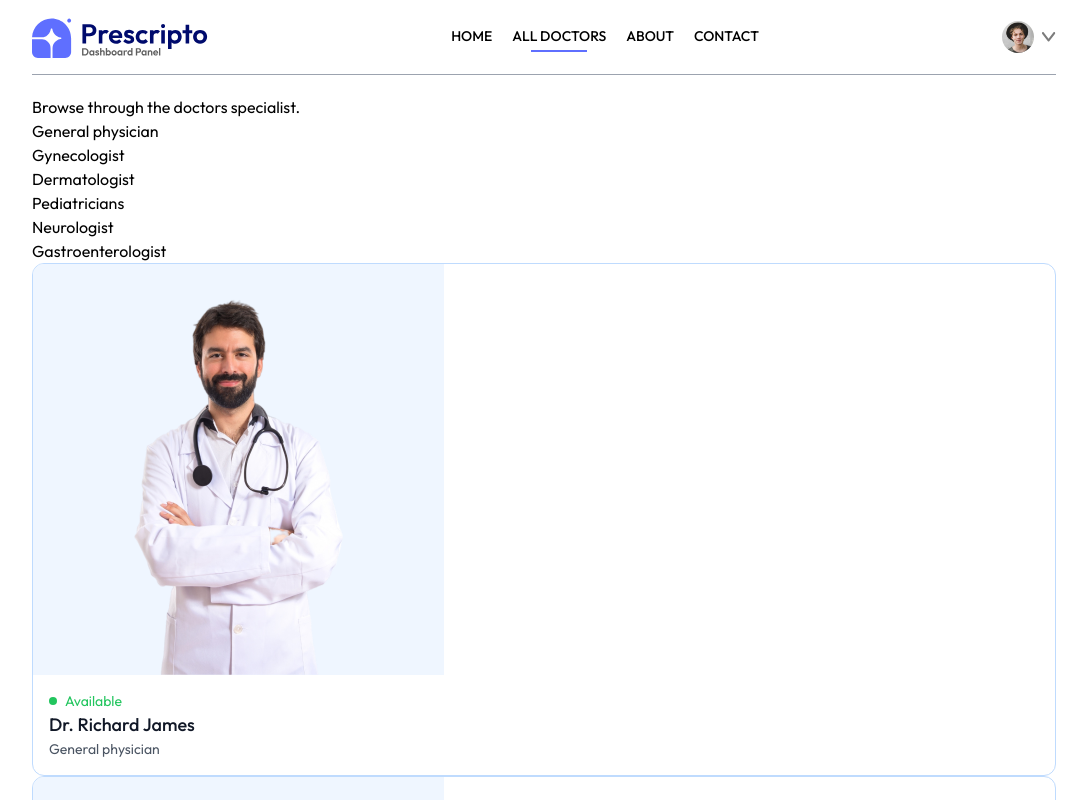
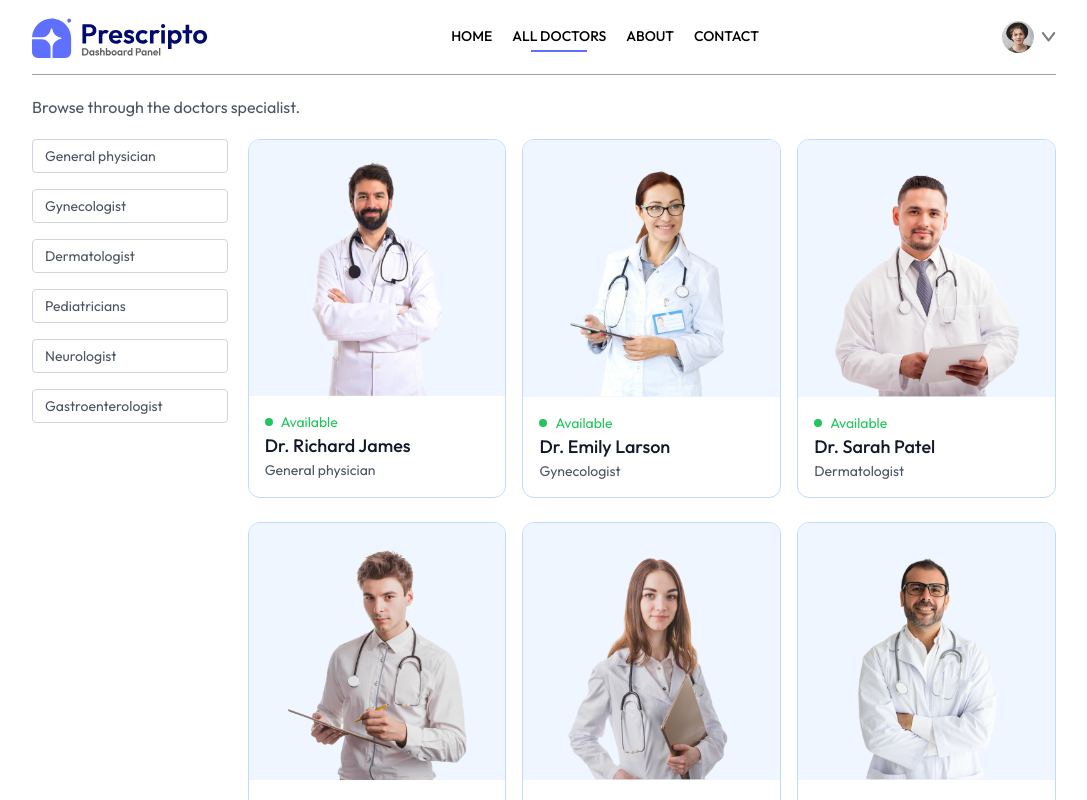
Before and after one commit to NAVALIPAVITHRA/Percipto, a React (Vite) app in the folder frontend/: page /doctor in a window 1280 px wide. Shown: the top 800 px of the page, without its empty margins (96-1183 px from the left). Built offline with nearby package versions, Linux system fonts and the light colour scheme.

Commit message:
modified all doctors page and fixed more option scrolling part

```diff
--- a/frontend/src/App.jsx
+++ b/frontend/src/App.jsx
@@ -19,7 +19,7 @@ const App = () => {
       <Routes>
         <Route path='/' element={<Home />} />
         <Route path='/doctor' element={<Doctor />} />
-        <Route path='/doctor/:speciality' element={<doctor />} />
+        <Route path='/doctor/:speciality' element={<Doctor />} />
         <Route path='/login ' element={<Login />} />
         <Route path='/about' element={<About />} />
         <Route path='/contact' element={<Contact />} />
--- a/frontend/src/components/TopDoctors.jsx
+++ b/frontend/src/components/TopDoctors.jsx
@@ -29,7 +29,7 @@ const TopDoctors = () => {
                     </div>
                 ))}
             </div>
-            <button  onClick ={()=>{navigate('/doctors');scrollTo(0,0) }}className='bg-blue-50 text-gray-600 px-12 py-3 rounded-full mt-10'>more</button>
+            <button  onClick ={()=>{navigate('/doctor');scrollTo(0,0) }}className='bg-blue-50 text-gray-600 px-12 py-3 rounded-full mt-10'>more</button>
         </div>
     );
 };
--- a/frontend/src/pages/doctor.jsx
+++ b/frontend/src/pages/doctor.jsx
@@ -22,17 +22,17 @@ const Doctor = () => {
 
     return (
         <div>
-            <p>Browse through the doctors specialist.</p>
-            <div>
-                <div>
-                    <p>General physician</p>
-                    <p>Gynecologist</p>
-                    <p>Dermatologist</p>
-                    <p>Pediatricians</p>
-                    <p>Neurologist</p>
-                    <p>Gastroenterologist</p>
+            <p className='text-gray-600'>Browse through the doctors specialist.</p>
+            <div className='flex flex-col sm:flex-row items-start gap-5 mt-5'>
+                <div className='flex flex-col gap-4 text-sm text-gray-600'>
+                    <p onClick={() => speciality === 'General physician' ? navigate('/doctor') : navigate('/doctor/General physician')} className={`w-[94vw] sm:w-auto pl-3 py-1.5 pr-16 border border-gray-300 rounded transition-all cursor-pointer ${speciality === 'General physician' ? 'bg-indigo-100 text-black' : ''}`}>General physician</p>
+                    <p onClick={() => speciality === 'Gynecologist' ? navigate('/doctor') : navigate('/doctor/Gynecologist')} className={`w-[94vw] sm:w-auto pl-3 py-1.5 pr-16 border border-gray-300 rounded transition-all cursor-pointer ${speciality === 'Gynecologist' ? 'bg-indigo-100 text-black' : ''}`}>Gynecologist</p>
+                    <p onClick={() => speciality === 'Dermatologist' ? navigate('/doctor') : navigate('/doctor/Dermatologist')} className={`w-[94vw] sm:w-auto pl-3 py-1.5 pr-16 border border-gray-300 rounded transition-all cursor-pointer ${speciality === 'Dermatologist' ? 'bg-indigo-100 text-black' : ''}`}>Dermatologist</p>
+                    <p onClick={() => speciality === 'Pediatricians' ? navigate('/doctor') : navigate('/doctor/Pediatricians')} className={`w-[94vw] sm:w-auto pl-3 py-1.5 pr-16 border border-gray-300 rounded transition-all cursor-pointer ${speciality === 'Pediatricians' ? 'bg-indigo-100 text-black' : ''}`}>Pediatricians</p>
+                    <p onClick={() => speciality === 'Neurologist' ? navigate('/doctor') : navigate('/doctor/Neurologist')} className={`w-[94vw] sm:w-auto pl-3 py-1.5 pr-16 border border-gray-300 rounded transition-all cursor-pointer ${speciality === 'Neurologist' ? 'bg-indigo-100 text-black' : ''}`}>Neurologist</p>
+                    <p onClick={() => speciality === 'Gastroenterologist' ? navigate('/doctor') : navigate('/doctor/Gastroenterologist')} className={`w-[94vw] sm:w-auto pl-3 py-1.5 pr-16 border border-gray-300 rounded transition-all cursor-pointer ${speciality === 'Gastroenterologist' ? 'bg-indigo-100 text-black' : ''}`}>Gastroenterologist</p>
                 </div>
-                <div>
+                <div className='w-full grid grid-cols-auto gap-4 gap-y-6'>
                     {filterDoc.map((item, index) => (
                         <div
                             onClick={() => navigate(`/appointment/${item._id}`)}
```
